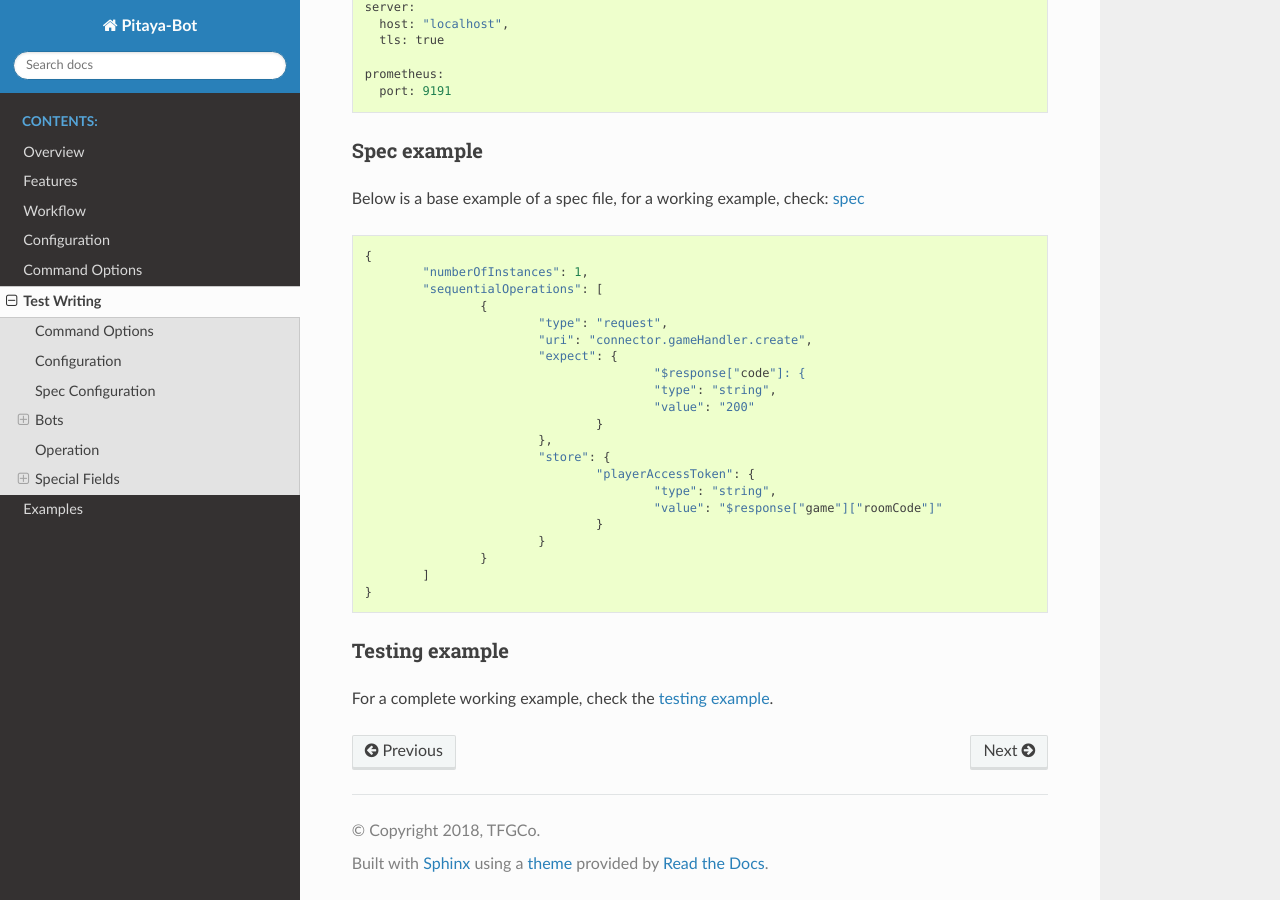
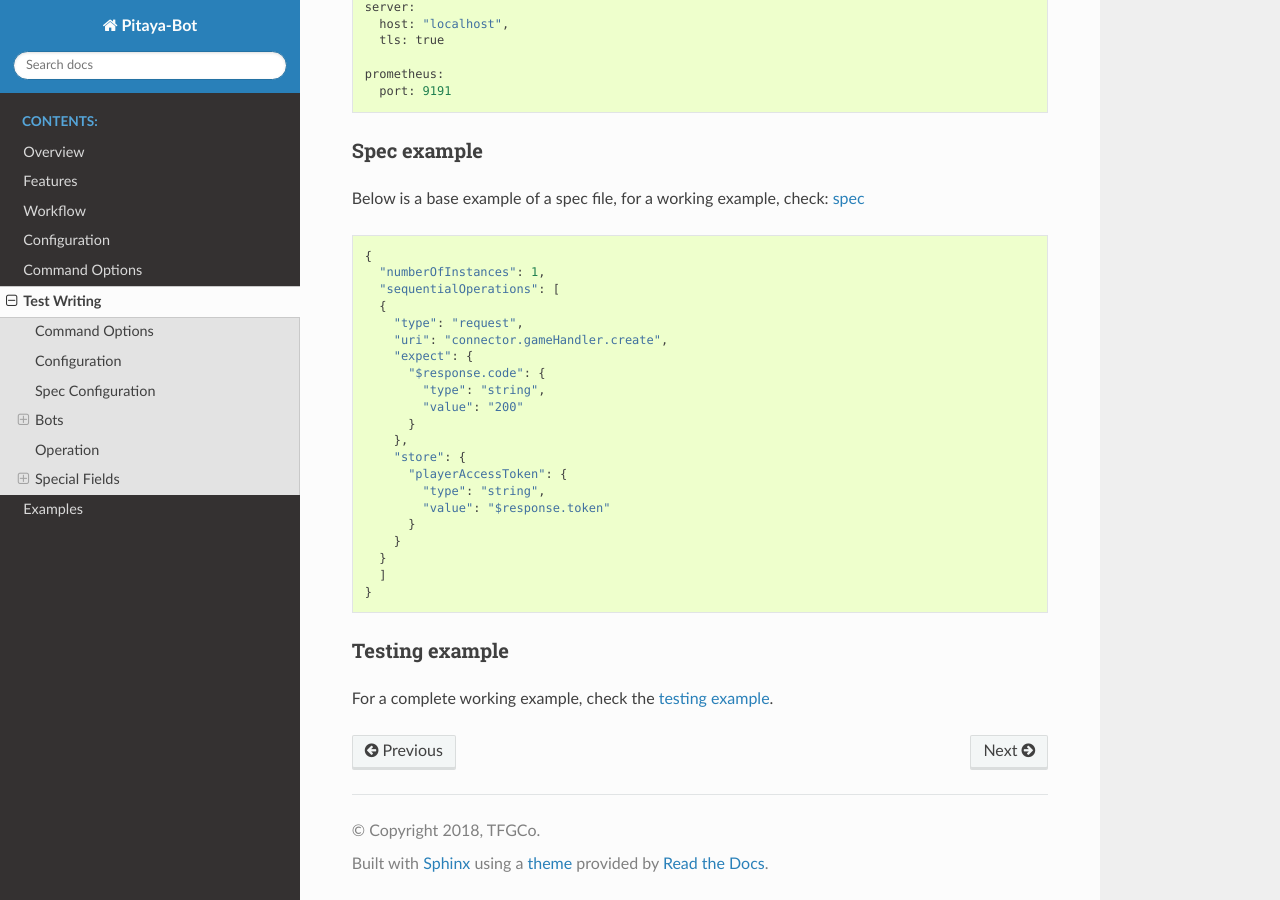
Before and after one commit to topfreegames/pitaya-bot, a Sphinx documentation site: the page built from docs/test_writing.md, in a window 1280 px wide and 900 px high, scrolled down 1791 px. Built offline with Sphinx 7.4.7 and the Read the Docs theme 2.0.0, drawn with Linux system fonts in a browser that asks for light colours.

Commit message:
docs little fixes

````diff
--- a/docs/configuration.rst
+++ b/docs/configuration.rst
@@ -40,7 +40,7 @@ These configuration values configure the Prometheus monitoring service to check
   * - prometheus.port
     - 9191
     - int
-    - Port which the Prometheus instance is running
+    - Port which the Prometheus instance will run
 
 Server
 ===========
--- a/docs/test_writing.md
+++ b/docs/test_writing.md
@@ -73,25 +73,25 @@ Below is a base example of a spec file, for a working example, check: [spec](htt
 
 ```
 {
-	"numberOfInstances": 1,
-	"sequentialOperations": [
-		{
-      			"type": "request",
-      			"uri": "connector.gameHandler.create",
-      			"expect": {
-					"$response["code"]: {
-          				"type": "string",
-          				"value": "200"
-        			}
-      			},
-      			"store": {
-				"playerAccessToken": {
-          				"type": "string",
-          				"value": "$response["game"]["roomCode"]"
-        			}
-      			}
-    		}
-	]
+  "numberOfInstances": 1,
+  "sequentialOperations": [
+  {
+    "type": "request",
+    "uri": "connector.gameHandler.create",
+    "expect": {
+      "$response.code": {
+        "type": "string",
+        "value": "200"
+      }
+    },
+    "store": {
+      "playerAccessToken": {
+        "type": "string",
+        "value": "$response.token"
+      }
+    }
+  }
+  ]
 }
 ```
 
````
